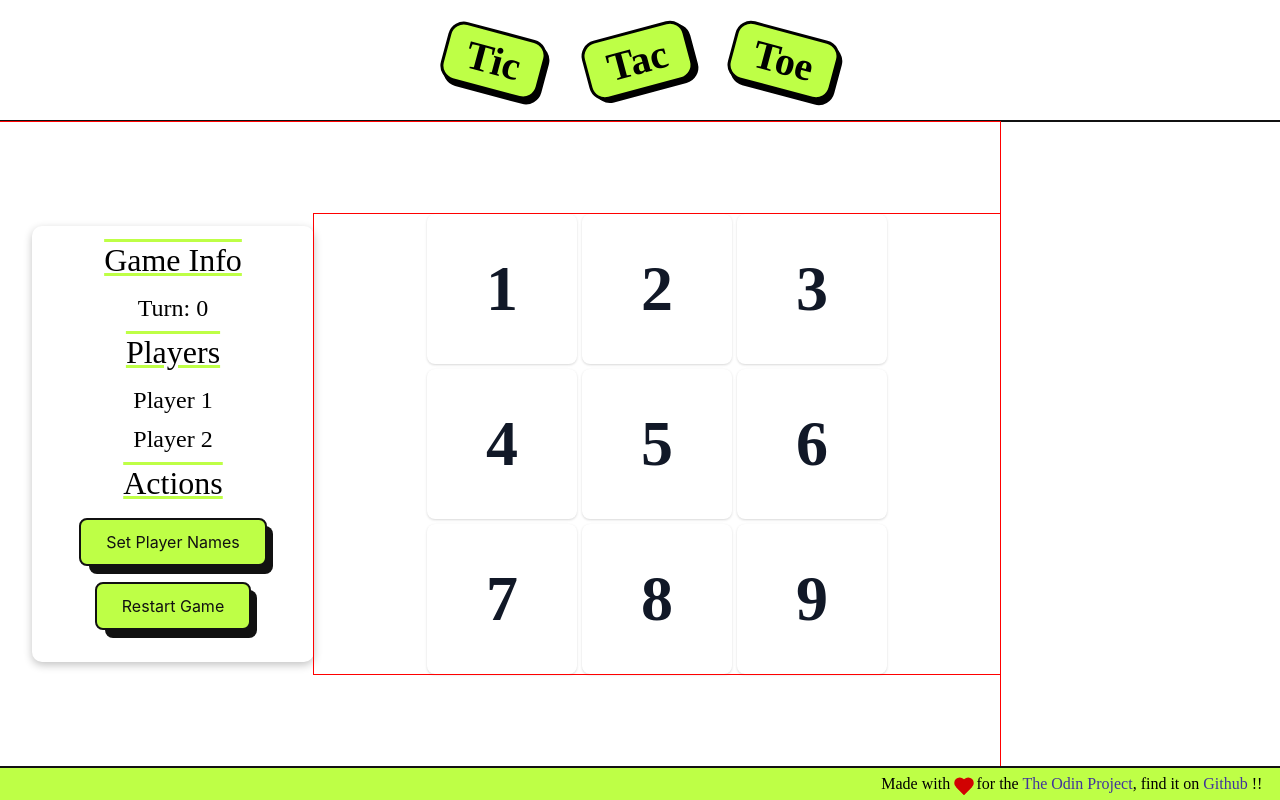
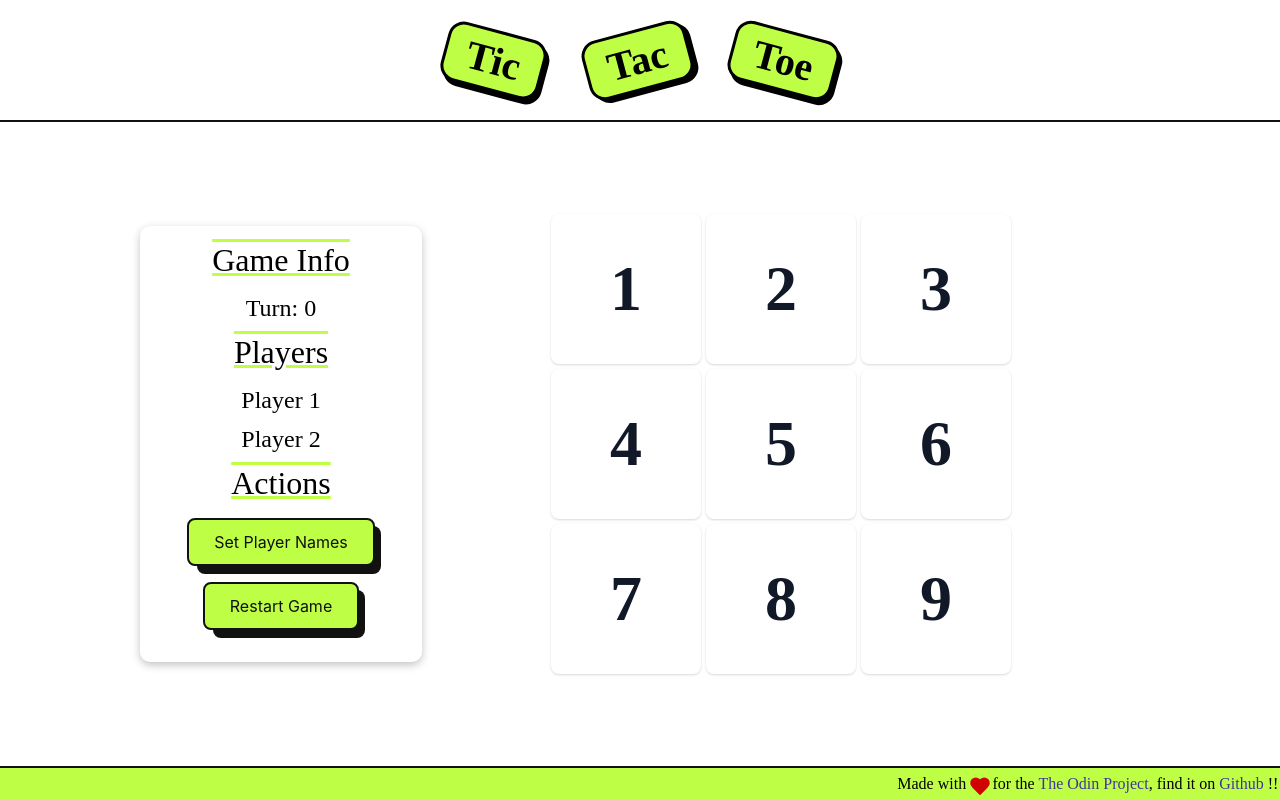
Before and after one commit to Andrefe91/js_project_TicTacToe, a plain HTML site: page index.html in a window 1280 px wide. Drawn offline with Linux system fonts and the light colour scheme.

Commit message:
Sort of completed CSS

```diff
--- a/style/style.css
+++ b/style/style.css
@@ -39,7 +39,7 @@ body {
     display: flex;
     flex-direction: column;
     /* outline: 1px solid red; */
-    align-items: stretch;
+    align-items: center;
     height: 100vh;
 
 }
@@ -49,6 +49,7 @@ header {
     display: flex;
     align-items: center;
     justify-content: center;
+    width: 100vw;
     height: 120px;
     border-bottom: 2px solid #111;
 
@@ -84,7 +85,6 @@ header .title .word:nth-child(odd) {
     align-items: center;
     justify-content: center;
     flex: 1;
-    outline: 1px solid red;
     width: 1000px;
 }
 
@@ -102,7 +102,6 @@ header .title .word:nth-child(odd) {
 
     width: 250px;
     border-radius: 10px;
-    margin-left: 2em;
     padding: 1em;
     box-shadow: rgba(0, 0, 0, 0.24) 0px 3px 8px;
 }
@@ -226,8 +225,8 @@ footer {
     display: flex;
     justify-content: flex-end;
     align-items: center;
+    width: 100vw;
     height: 2em;
-    padding-right: 1em;
     background-color: var(--color);
     border-top: 2px solid #111;
 }
```
